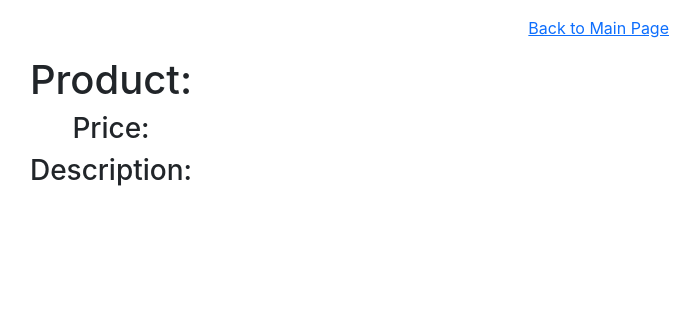
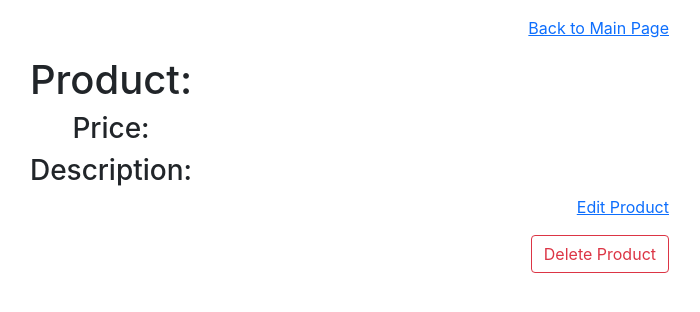
Before and after one commit to S-Hightower/MERN-Product-Manager, a React (Create React App) app in the folder client/: page /api/products/1 in a window 1280 px wide. Shown: the top 312 px of the page, without its empty margins (529-1229 px from the left). Built offline with nearby package versions, Linux system fonts and the light colour scheme; no server answers.

Commit message:
added buttons for update/delete

```diff
--- a/client/src/views/Detail.js
+++ b/client/src/views/Detail.js
@@ -1,6 +1,6 @@
 import axios from "axios";
 import React, { useEffect, useState } from "react";
-import { useParams, Link } from "react-router-dom";
+import { useParams, Link, useHistory } from "react-router-dom";
 
 const Detail = (props) => {
 
@@ -15,6 +15,12 @@ const Detail = (props) => {
             .catch(error => console.log(error));
     }, [id]);
 
+    const deleteProduct = id => {
+        axios.delete(`http://localhost:8000/api/products/${id}`)
+            .then(res => id)
+            .catch(error => console.log(error));
+    };
+
     return (
         product.error ?
         <h1>{product.error}</h1> :
@@ -25,6 +31,12 @@ const Detail = (props) => {
             <h1>Product: {product.title}</h1>
             <h3>Price: {product.price}</h3>
             <h3>Description: {product.description}</h3>
+            <div className="text-end mb-3">
+                <Link to = {'/api/products/' + product._id + '/edit'}>Edit Product</Link>
+            </div>
+            <div className="text-end mb-3">
+                <button onClick={e => {deleteProduct(product._id)}} className="btn btn-outline-danger">Delete Product</button>
+            </div>
         </div>//container
     );
 };
--- /dev/null
+++ b/client/src/views/Update.js
@@ -0,0 +1,3 @@
+import React, { useEffect, useState} from "react";
+import axios from "axios";
+import { useParams } from "react-router-dom";
```
